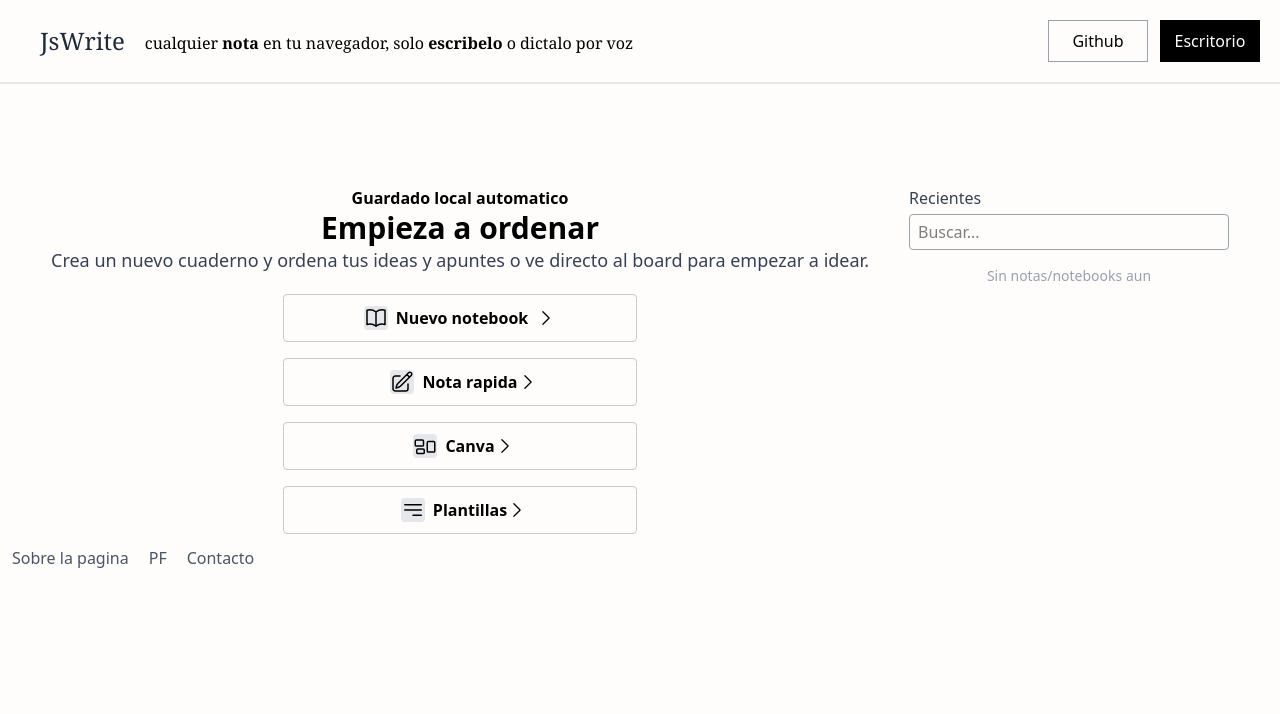
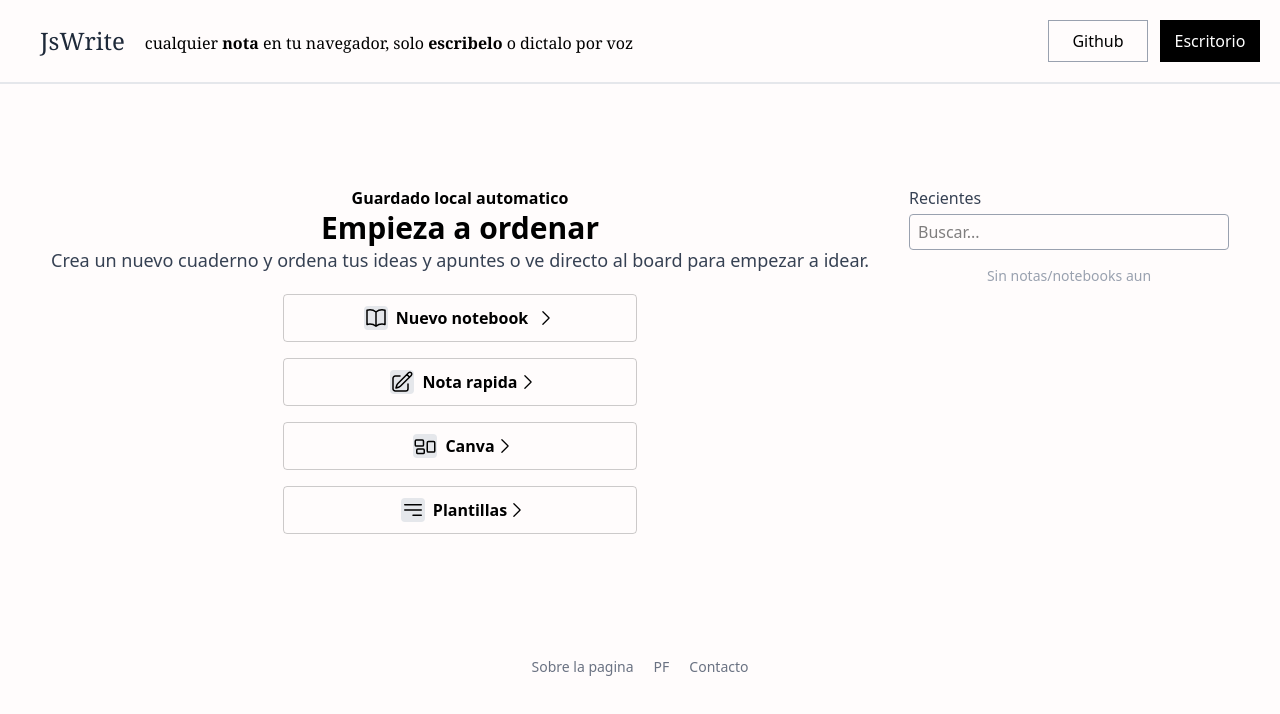
Before and after one commit to AngelosGD/jswrite, a Next.js app in the folder apps/web/: page / in a window 1280 px wide. Shown: the top 714 px of the page. Built offline with nearby package versions, Linux system fonts and the light colour scheme.

Commit message:
pagina footer terminada se centro y se mejoro la relacion de proporcion y color
por la parte de la pagina principal ya quedo, queda empezar con la logica para crear notebook

```diff
--- a/apps/web/app/components/Footer.tsx
+++ b/apps/web/app/components/Footer.tsx
@@ -1,9 +1,24 @@
-export default function Footer(){
-    return(
-        <footer className="flex  grow gap-5 p-3 text-gray-600 ">
-            <a href="#" className="transition duration-100 ease-in hover:text-gray-900">Sobre la pagina</a>
-            <a href="#" className="transition duration-100 ease-in hover:text-gray-900">PF</a>
-            <a href="#" className="transition duration-100 ease-in hover:text-gray-900">Contacto</a>
-        </footer>
-    )
+export default function Footer() {
+  return (
+    <footer className="flex  grow gap-5 p-3 text-gray-500 justify-center m-15 text-sm">
+      <a
+        href="#"
+        className="transition duration-100 ease-in hover:text-gray-900"
+      >
+        Sobre la pagina
+      </a>
+      <a
+        href="#"
+        className="transition duration-100 ease-in hover:text-gray-900"
+      >
+        PF
+      </a>
+      <a
+        href="#"
+        className="transition duration-100 ease-in hover:text-gray-900"
+      >
+        Contacto
+      </a>
+    </footer>
+  );
 }
--- a/apps/web/app/components/heroOptions.tsx
+++ b/apps/web/app/components/heroOptions.tsx
@@ -3,7 +3,7 @@
 export default function HeroOptions() {
   return (
     <div className="items-center justify-center flex mt-[8%] flex-col gap-5">
-        <div className="flex flex-col md:flex-row gap-10 items-start justify-center">
+      <div className="flex flex-col md:flex-row gap-10 items-start justify-center">
         <div className="items-center justify-center flex flex-col ">
           <p className="font-sans font-bold ">Guardado local automatico</p>
           <p className="font-sans text-3xl font-bold">
@@ -16,7 +16,7 @@ export default function HeroOptions() {
           </p>
 
           <div className="flex flex-col gap-4 mt-5">
-            <button className="group flex items-center gap-2 transition duration-300 ease pr-20 pl-20 border h-12 border-black/20 rounded">
+            <button className="group flex items-center gap-2 transition duration-300 ease pr-20 pl-20 border h-12 border-black/20 rounded active:scale-95">
               <svg
                 xmlns="http://www.w3.org/2000/svg"
                 fill="none"
@@ -52,7 +52,7 @@ export default function HeroOptions() {
               </span>
             </button>
 
-            <button className="group flex items-center justify-center transition duration-300 ease pr-20 pl-20 border h-12 border-black/20 rounded">
+            <button className="group flex items-center justify-center transition duration-300 ease pr-20 pl-20 border h-12 border-black/20 rounded active:scale-95">
               <svg
                 xmlns="http://www.w3.org/2000/svg"
                 fill="none"
@@ -86,7 +86,7 @@ export default function HeroOptions() {
               </svg>
             </button>
 
-            <button className="group flex items-center justify-center transition duration-300 ease pr-20 pl-20 border h-12 border-black/20 rounded">
+            <button className="group flex items-center justify-center transition duration-300 ease pr-20 pl-20 border h-12 border-black/20 rounded active:scale-95">
               <svg
                 xmlns="http://www.w3.org/2000/svg"
                 fill="none"
@@ -120,7 +120,7 @@ export default function HeroOptions() {
               </svg>
             </button>
 
-            <button className="group flex items-center justify-center transition duration-300 ease pr-20 pl-20 border h-12 border-black/20 rounded">
+            <button className="group flex items-center justify-center transition duration-300 ease pr-20 pl-20 border h-12 border-black/20 rounded active:scale-95">
               <svg
                 xmlns="http://www.w3.org/2000/svg"
                 fill="none"
--- a/apps/web/app/page.tsx
+++ b/apps/web/app/page.tsx
@@ -1,14 +1,16 @@
-'use client'
-import Nav from "./components/nav"
-import Hero from "./components/heroOptions"
-import Footer from "./components/Footer"
+"use client";
+import Nav from "./components/nav";
+import Hero from "./components/heroOptions";
+import Footer from "./components/Footer";
 
 export default function Home() {
-  return(
-    <div>
-      <Nav/>
-      <Hero/>
-      <Footer/>
+  return (
+    <div className="flex grow flex-col">
+      <Nav />
+      <main className="flex-1">
+        <Hero />
+      </main>
+      <Footer />
     </div>
-  )
+  );
 }
```
Also changed, not shown: 1 other file (tests, documents, lock files or other folders).
